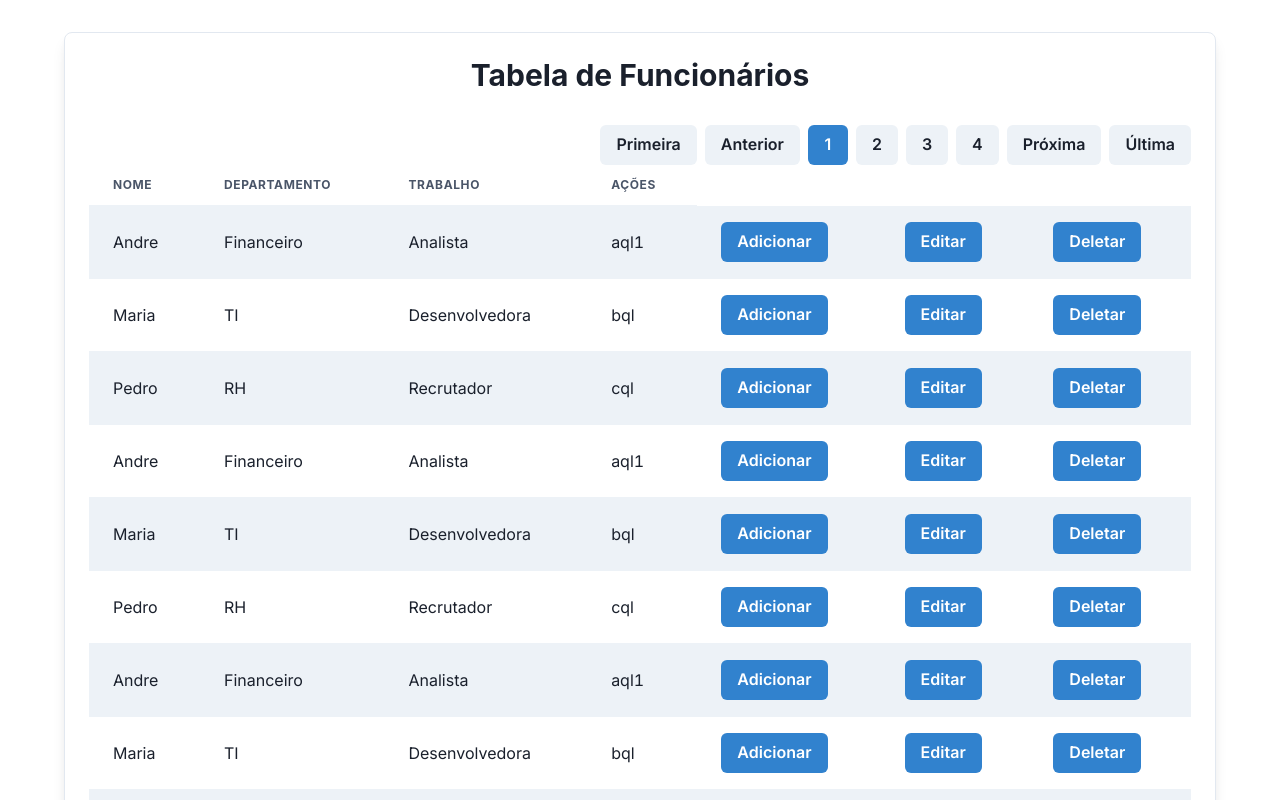
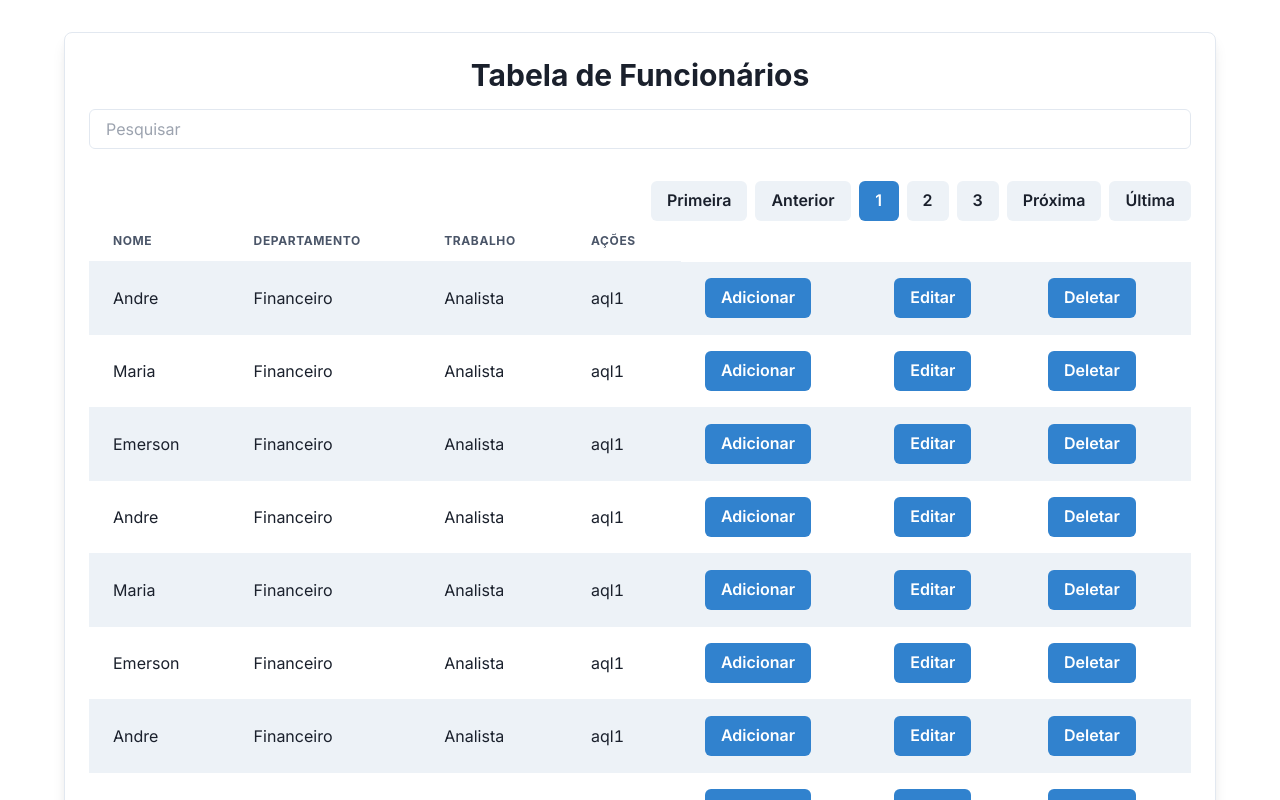
Before and after one commit to olliso17/employee, a Next.js app in the folder front_end/: page / in a window 1280 px wide. Shown: the top 800 px of the page. Built offline with nearby package versions, Linux system fonts and the light colour scheme.

Commit message:
mudança da lista adicionando para pesquisar

```diff
--- a/front_end/src/components/list_employee.tsx
+++ b/front_end/src/components/list_employee.tsx
@@ -3,6 +3,7 @@ import {
     Box,
     Button,
     Flex,
+    Input,
     Table,
     Tbody,
     Td,
@@ -10,7 +11,7 @@ import {
     Thead,
     Tr
 } from '@chakra-ui/react';
-import { useState } from 'react';
+import React, { useState } from 'react';
 
 interface Employee {
     name: string;
@@ -19,6 +20,7 @@ interface Employee {
     actions: string;
 }
 
+export function ListEmployee() {
     const initialEmployees: Employee[] = [
         {
             name: "Andre",
@@ -28,15 +30,16 @@ const initialEmployees: Employee[] = [
         },
         {
             name: "Maria",
-        department: "TI",
-        job: "Desenvolvedora",
-        actions: "bql"
+            department: "Financeiro",
+            job: "Analista",
+            actions: "aql1"
         },
+
         {
-        name: "Pedro",
-        department: "RH",
-        job: "Recrutador",
-        actions: "cql"
+            name: "Emerson",
+            department: "Financeiro",
+            job: "Analista",
+            actions: "aql1"
         },
         {
             name: "Andre",
@@ -46,15 +49,16 @@ const initialEmployees: Employee[] = [
         },
         {
             name: "Maria",
-        department: "TI",
-        job: "Desenvolvedora",
-        actions: "bql"
+            department: "Financeiro",
+            job: "Analista",
+            actions: "aql1"
         },
+
         {
-        name: "Pedro",
-        department: "RH",
-        job: "Recrutador",
-        actions: "cql"
+            name: "Emerson",
+            department: "Financeiro",
+            job: "Analista",
+            actions: "aql1"
         }, {
             name: "Andre",
             department: "Financeiro",
@@ -63,15 +67,16 @@ const initialEmployees: Employee[] = [
         },
         {
             name: "Maria",
-        department: "TI",
-        job: "Desenvolvedora",
-        actions: "bql"
+            department: "Financeiro",
+            job: "Analista",
+            actions: "aql1"
         },
+
         {
-        name: "Pedro",
-        department: "RH",
-        job: "Recrutador",
-        actions: "cql"
+            name: "Emerson",
+            department: "Financeiro",
+            job: "Analista",
+            actions: "aql1"
         }, {
             name: "Andre",
             department: "Financeiro",
@@ -80,15 +85,16 @@ const initialEmployees: Employee[] = [
         },
         {
             name: "Maria",
-        department: "TI",
-        job: "Desenvolvedora",
-        actions: "bql"
+            department: "Financeiro",
+            job: "Analista",
+            actions: "aql1"
         },
+
         {
-        name: "Pedro",
-        department: "RH",
-        job: "Recrutador",
-        actions: "cql"
+            name: "Emerson",
+            department: "Financeiro",
+            job: "Analista",
+            actions: "aql1"
         }, {
             name: "Andre",
             department: "Financeiro",
@@ -97,15 +103,16 @@ const initialEmployees: Employee[] = [
         },
         {
             name: "Maria",
-        department: "TI",
-        job: "Desenvolvedora",
-        actions: "bql"
+            department: "Financeiro",
+            job: "Analista",
+            actions: "aql1"
         },
+
         {
-        name: "Pedro",
-        department: "RH",
-        job: "Recrutador",
-        actions: "cql"
+            name: "Emerson",
+            department: "Financeiro",
+            job: "Analista",
+            actions: "aql1"
         }, {
             name: "Andre",
             department: "Financeiro",
@@ -114,15 +121,16 @@ const initialEmployees: Employee[] = [
         },
         {
             name: "Maria",
-        department: "TI",
-        job: "Desenvolvedora",
-        actions: "bql"
+            department: "Financeiro",
+            job: "Analista",
+            actions: "aql1"
         },
+
         {
-        name: "Pedro",
-        department: "RH",
-        job: "Recrutador",
-        actions: "cql"
+            name: "Emerson",
+            department: "Financeiro",
+            job: "Analista",
+            actions: "aql1"
         }, {
             name: "Andre",
             department: "Financeiro",
@@ -131,107 +139,69 @@ const initialEmployees: Employee[] = [
         },
         {
             name: "Maria",
-        department: "TI",
-        job: "Desenvolvedora",
-        actions: "bql"
+            department: "Financeiro",
+            job: "Analista",
+            actions: "aql1"
         },
+
         {
-        name: "Pedro",
-        department: "RH",
-        job: "Recrutador",
-        actions: "cql"
+            name: "Emerson",
+            department: "Do bar",
+            job: "Analista",
+            actions: "aql1"
         }, {
             name: "Andre",
-        department: "Financeiro",
+            department: "Raparigueiro",
             job: "Analista",
             actions: "aql1"
         },
         {
             name: "Maria",
-        department: "TI",
-        job: "Desenvolvedora",
-        actions: "bql"
-    },
-    {
-        name: "Pedro",
-        department: "RH",
-        job: "Recrutador",
-        actions: "cql"
-    }, {
-        name: "Andre",
             department: "Financeiro",
             job: "Analista",
             actions: "aql1"
         },
+
         {
-        name: "Maria",
-        department: "TI",
-        job: "Desenvolvedora",
-        actions: "bql"
-    },
-    {
-        name: "Pedro",
-        department: "RH",
-        job: "Recrutador",
-        actions: "cql"
-    }, {
-        name: "Andre",
-        department: "Financeiro",
+            name: "Emerson",
+            department: "Raparigueiro",
             job: "Analista",
             actions: "aql1"
         },
+
         {
-        name: "Maria",
-        department: "TI",
-        job: "Desenvolvedora",
-        actions: "bql"
-    },
-    {
-        name: "Pedro",
-        department: "RH",
-        job: "Recrutador",
-        actions: "cql"
-    }, {
-        name: "Andre",
-        department: "Financeiro",
+            name: "Lg",
+            department: "Finge de inocente",
             job: "Analista",
             actions: "aql1"
         },
+
         {
-        name: "Maria",
-        department: "TI",
-        job: "Desenvolvedora",
-        actions: "bql"
-    },
-    {
-        name: "Pedro",
-        department: "RH",
-        job: "Recrutador",
-        actions: "cql"
-    }, {
-        name: "Andre",
-        department: "Financeiro",
+            name: "Lg",
+            department: "Impressionado",
             job: "Analista",
             actions: "aql1"
         },
-    {
-        name: "Maria",
-        department: "TI",
-        job: "Desenvolvedora",
-        actions: "bql"
-    },
-    {
-        name: "Pedro",
-        department: "RH",
-        job: "Recrutador",
-        actions: "cql"
-    },
     ];
-const itemsPerPage = 10;
-export function ListEmployee() {
+
     const [employees, setEmployees] = useState<Employee[]>(initialEmployees);
     const [currentPage, setCurrentPage] = useState(1);
     const [sortConfig, setSortConfig] = useState<{ key: keyof Employee, direction: 'ascending' | 'descending' } | null>(null);
+    const [searchTerm, setSearchTerm] = useState('');
+    const itemsPerPage = 10;
+
+    const handleSearchChange = (event: React.ChangeEvent<HTMLInputElement>) => {
+        setSearchTerm(event.target.value);
+
+        const filteredResults = initialEmployees.filter(employee =>
+            employee.name.toLowerCase().includes(event.target.value.toLowerCase()) ||
+            employee.department.toLowerCase().includes(event.target.value.toLowerCase()) ||
+            employee.job.toLowerCase().includes(event.target.value.toLowerCase()) ||
+            employee.actions.toLowerCase().includes(event.target.value.toLowerCase())
+        );
+        setEmployees(filteredResults);
+        setCurrentPage(1); // Reset page to 1 when performing a new search
+    };
 
     const handleSort = (key: keyof Employee) => {
         let direction: 'ascending' | 'descending' = 'ascending';
@@ -284,8 +254,17 @@ export function ListEmployee() {
     const indexOfFirstItem = indexOfLastItem - itemsPerPage;
     const currentItems = employees.slice(indexOfFirstItem, indexOfLastItem);
 
+
     return (
         <Box overflowX="auto">
+            <Box mb="4">
+                <Input
+                    placeholder="Pesquisar"
+                    value={searchTerm}
+                    onChange={handleSearchChange}
+                    mb="4"
+                />
+            </Box>
             <Flex justifyContent="flex-end" mt="4">
                 <Button onClick={handleFirstPage} disabled={currentPage === 1} mr="2">Primeira</Button>
                 <Button onClick={handlePrevPage} disabled={currentPage === 1} mr="2">Anterior</Button>
```
Lines whose indentation alone changed are shown as unchanged.
